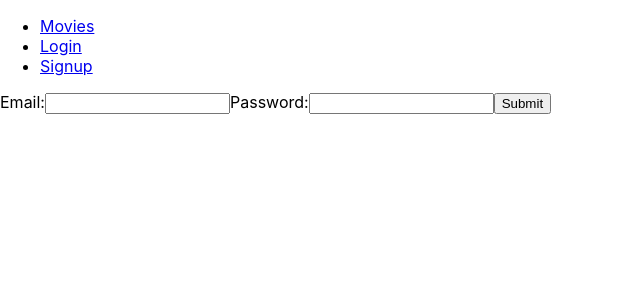
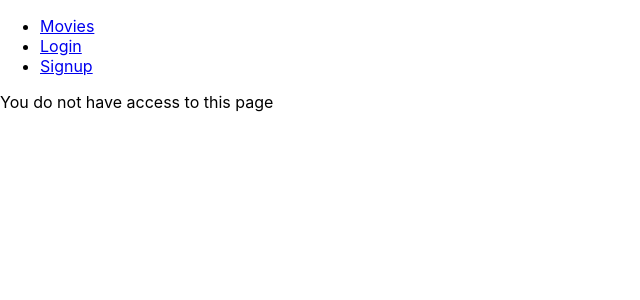
Before and after one commit to Ellimistdev/media-reviews-frontend, a React (Create React App) app: page /users/1/edit in a window 1280 px wide. Shown: the top 300 px of the page, without its empty margins (0-640 px from the left). Built offline with nearby package versions, Linux system fonts and the light colour scheme.

Commit message:
hides update form when not owner

```diff
--- a/src/App.js
+++ b/src/App.js
@@ -18,7 +18,7 @@ class App extends Component {
           <Route exact path='/movies' component={MoviesContainer} />
           <Route path='/movies/:id' component={MovieContainer} />
           <Route exact path='/users/:id' component={UserContainer} />
-          <Route path='/users/:id/edit' render={() => <EditUserComponent user={this.props.user} />} />
+          <Route path='/users/:id/edit' render={() => <EditUserComponent auth={this.props.auth} user={this.props.user} />} />
           <Route path='/login' component={LoginForm} />
           <Route path='/signup' component={RegistrationForm} />
         </div>
--- a/src/components/EditUserComponent.js
+++ b/src/components/EditUserComponent.js
@@ -3,6 +3,7 @@ import { withRouter } from 'react-router';
 import { connect } from 'react-redux';
 import { updateUser } from '../redux/actions/UserActions';
 import ErrorMessage from './ErrorMessage';
+import * as types from '../constants/ActionTypes'
 
 class EditUserComponent extends React.Component {
   constructor(props) {
@@ -10,8 +11,7 @@ class EditUserComponent extends React.Component {
     this.state = {
       email: this.props.user.email,
       id: this.props.user.id,
-      password: '',
-      errors: [],
+      password: ''
     };
 
     this.handleChange = this.handleChange.bind(this);
@@ -29,11 +29,10 @@ class EditUserComponent extends React.Component {
     event.preventDefault();
     this.props.updateUser(this.state)
     .then(response => {
-      if (response.hasOwnProperty('errors')) {
-        throw response.errors;
+      if (response.type === types.UPDATE_USER_SUCCESS) {
+        this.props.history.push(`/users/${response.user.id}`)
       } else {
-        this.props.history.push(`/users/${response.user.id}`)
-        console.log('update returned true.')
+        throw new Error('An Error occured while attempting to update the user record');
       }
     })
     .catch(errors => {
@@ -46,7 +45,7 @@ class EditUserComponent extends React.Component {
   }
 
   render() {
-    return (
+    const updateForm = (
       <form onSubmit={this.handleSubmit}>
         <ErrorMessage errors={this.state.errors} />
         <label>
@@ -59,6 +58,16 @@ class EditUserComponent extends React.Component {
         </label>
         <input type='submit' value='Submit' />
       </form>
+      );
+
+    const denyNotice = (
+        <p> You do not have access to this page </p>
+      );
+
+    return (
+      <div>
+        {this.props.auth.authenticated && (this.props.auth.user.id === this.props.user.id) ? updateForm : denyNotice}
+      </div>
     );
   }
 }
```
Also changed, not shown: 1 other file (tests, documents, lock files or other folders).
